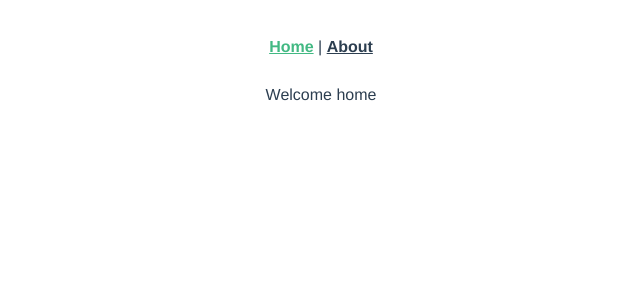
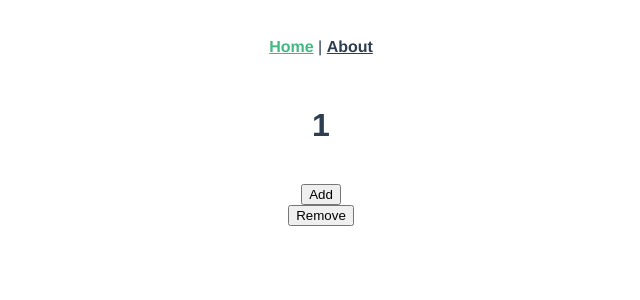
Before and after one commit to kcbam/bamblog, a Vue app: page / in a window 1280 px wide. Shown: the top 300 px of the page, without its empty margins (319-959 px from the left). Built offline with nearby package versions, Linux system fonts and the light colour scheme.

Commit message:
updated vuex

```diff
--- a/src/App.vue
+++ b/src/App.vue
@@ -7,7 +7,6 @@
     <router-view />
   </div>
 </template>
-
 <style>
 #app {
   font-family: Avenir, Helvetica, Arial, sans-serif;
--- /dev/null
+++ b/src/components/AddCounter.vue
@@ -0,0 +1,25 @@
+<template>
+  <div class="container">
+    <div class="field is-grouped">
+      <div class="control">
+        <button class="button is-primary" v-on:click="addCounter()">Add</button>
+      </div>
+    </div>
+  </div>
+</template>
+
+<script>
+import store from "../store/index";
+import * as type from "../store/types";
+
+export default {
+  methods: {
+    addCounter() {
+      store.dispatch({
+        type: type.Increment,
+        amount: 1,
+      });
+    },
+  },
+};
+</script>
--- /dev/null
+++ b/src/components/Counter.vue
@@ -0,0 +1,18 @@
+<template>
+  <div class="cotainer">
+    <div class="notification">
+      <h1 class="title" align="center">
+        {{ count }}
+      </h1>
+    </div>
+  </div>
+</template>
+<script>
+import { mapState } from "vuex";
+
+export default {
+  computed: mapState({
+    count: (state) => state.count,
+  }),
+};
+</script>
--- /dev/null
+++ b/src/components/RemoveCounter.vue
@@ -0,0 +1,13 @@
+<template>
+  <div class="container">
+    <div class="field is-grouped">
+      <div class="control">
+        <button class="button is-primary">Remove</button>
+      </div>
+    </div>
+  </div>
+</template>
+
+<script>
+export default {};
+</script>
--- a/src/store/index.ts
+++ b/src/store/index.ts
@@ -4,8 +4,17 @@ import Vuex from "vuex";
 Vue.use(Vuex);
 
 export default new Vuex.Store({
-  state: {},
-  mutations: {},
-  actions: {},
-  modules: {},
+  state: {
+    count: 1,
+  },
+  mutations: {
+    increment(state, payload) {
+      return (state.count = state.count + payload.amount);
+    },
+  },
+  actions: {
+    increment(context, payload) {
+      context.commit("increment", payload);
+    },
+  },
 });
--- /dev/null
+++ b/src/store/types.js
@@ -0,0 +1,2 @@
+export const Increment = "increment";
+export const Decrement = "decrement";
--- a/src/views/About.vue
+++ b/src/views/About.vue
@@ -1,5 +1,4 @@
 <template>
-  <div class="about">
-    <h1>This is an about page</h1>
-  </div>
+  <div class="about"></div>
 </template>
+<script></script>
--- a/src/views/Home.vue
+++ b/src/views/Home.vue
@@ -1,12 +1,27 @@
 <template>
-  <div class="home">Welcome home</div>
+  <div class="container">
+    <Counter></Counter><br />
+    <div class="columns">
+      <div class="column is-11">
+        <AddCounter></AddCounter>
+      </div>
+      <div class="column auto">
+        <RemoveCounter></RemoveCounter>
+      </div>
+    </div>
+  </div>
 </template>
 
-<script lang="ts">
-import { Component, Vue } from "vue-property-decorator";
+<script>
+import Counter from "../components/Counter.vue";
+import AddCounter from "../components/AddCounter.vue";
+import RemoveCounter from "../components/RemoveCounter.vue";
 
-@Component({
-  components: {},
-})
-export default class Home extends Vue {}
+export default {
+  components: {
+    Counter,
+    AddCounter,
+    RemoveCounter,
+  },
+};
 </script>
```
